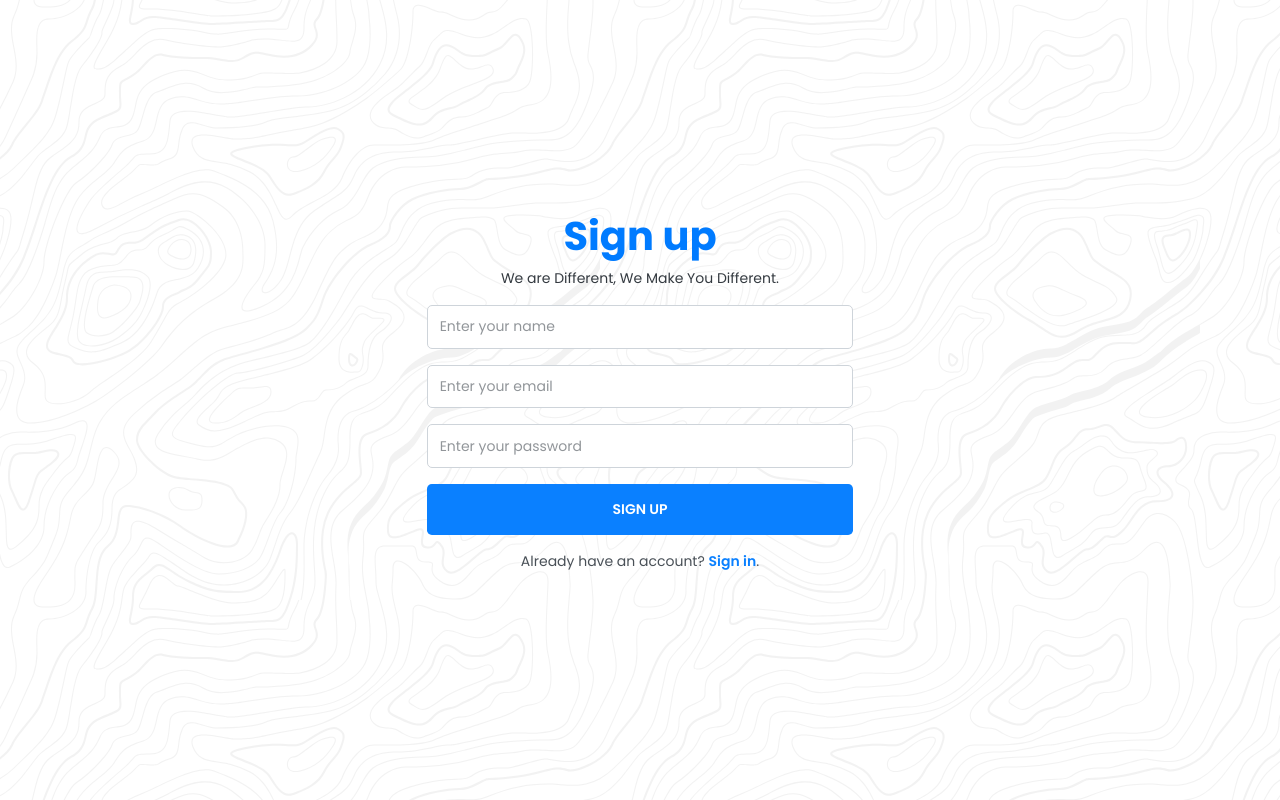
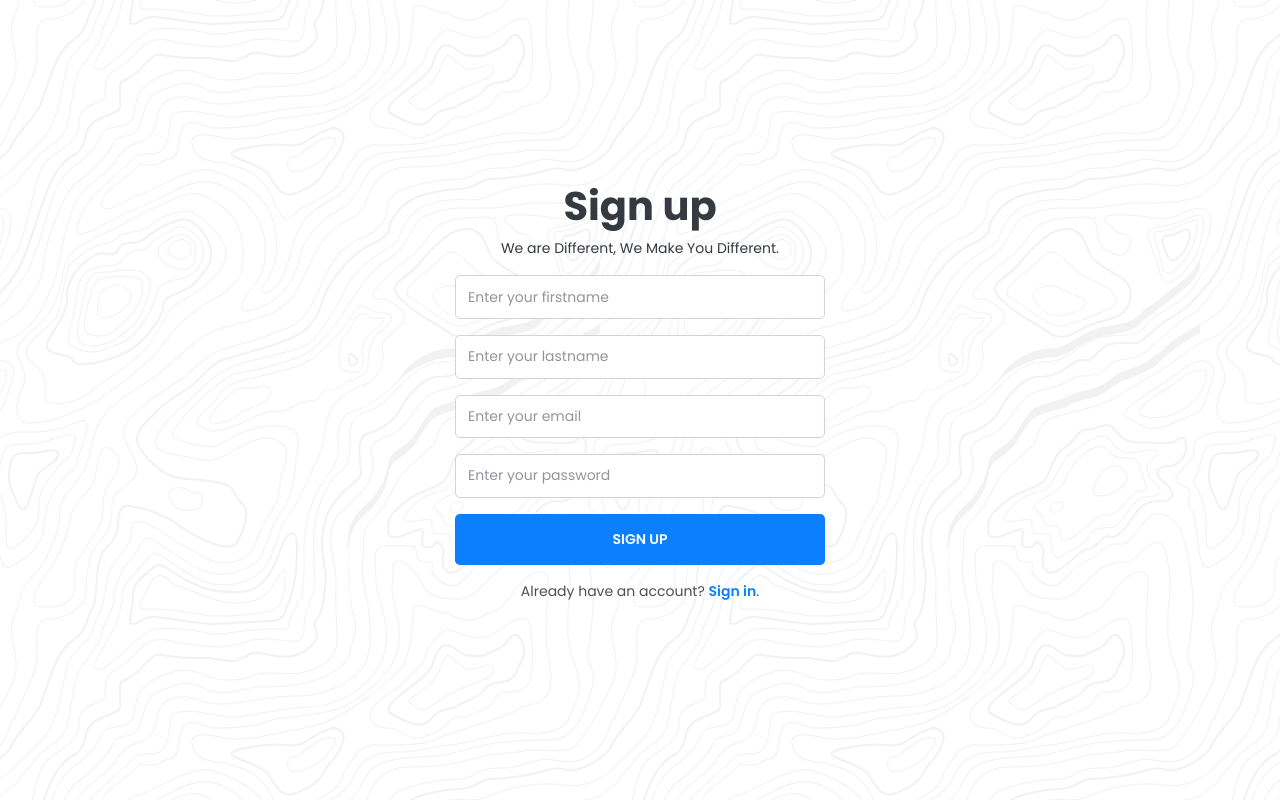
Before and after one commit to scriptkid23/dev-network-application, a React (Create React App) app: page /auth/register in a window 1280 px wide. Built offline with nearby package versions, Linux system fonts and the light colour scheme; what nested-combine-reducers would draw is missing.

Commit message:
fix bug ui signup

```diff
--- a/src/pages/Auth/Signup.js
+++ b/src/pages/Auth/Signup.js
@@ -8,17 +8,23 @@ export function Signup() {
   }
 
   return (
-    <div >
+    <div className="container d-flex flex-column" >
       <div className="row no-gutters text-center align-items-center justify-content-center min-vh-100">
         <div className="col-12 col-md-6 col-lg-5 col-xl-4">
-          <h1 className=" text-primary font-weight-bold">Sign up</h1>
+          <h1 className=" text-dark font-weight-bold">Sign up</h1>
           <p className="text-dark mb-3">We are Different, We Make You Different.</p>
           <form class="mb-3">
             <div className="form-group">
-              <label for="name" className="sr-only">Name</label>
-              <input formControlName="name"
+              <label for="firstname" className="sr-only">First Name</label>
+              <input formControlName="firstname"
                 required
-                type="text" className="form-control form-control-md" id="name" placeholder="Enter your name" />
+                type="text" className="form-control form-control-md" id="firstname" placeholder="Enter your firstname" />
+            </div>
+            <div className="form-group">
+              <label for="lastname" className="sr-only">Last Name</label>
+              <input formControlName="lastname"
+                required
+                type="text" class="form-control form-control-md" id="lastname" placeholder="Enter your lastname" />
             </div>
             <div className="form-group">
               <label for="email" className="sr-only">Email Address</label>
```
